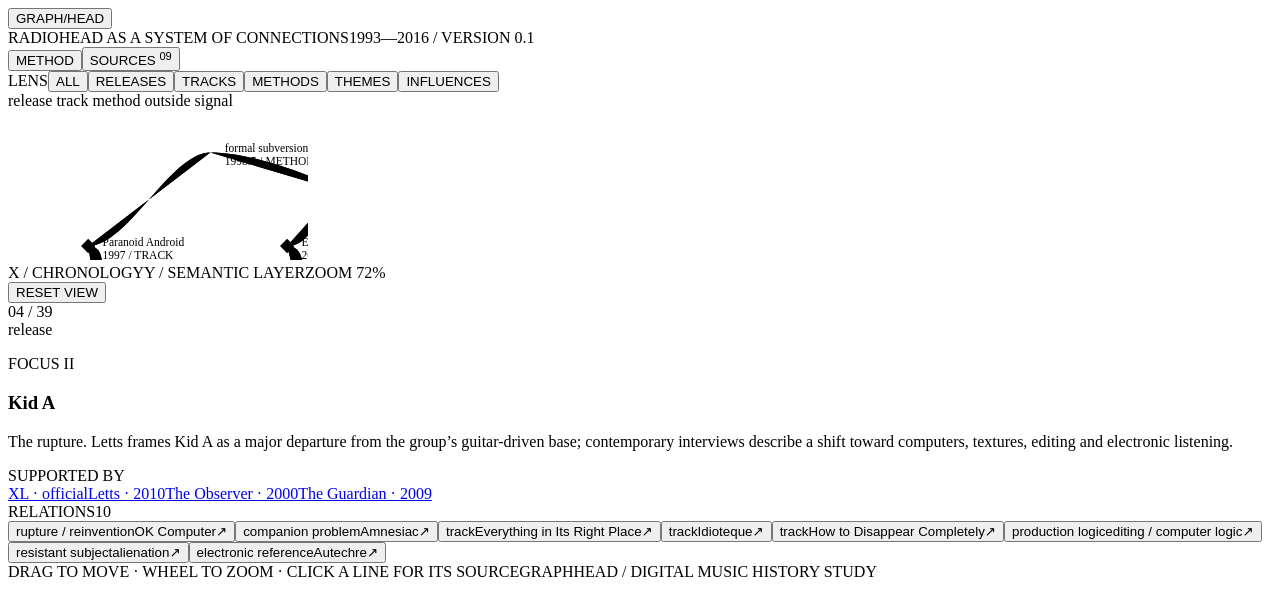
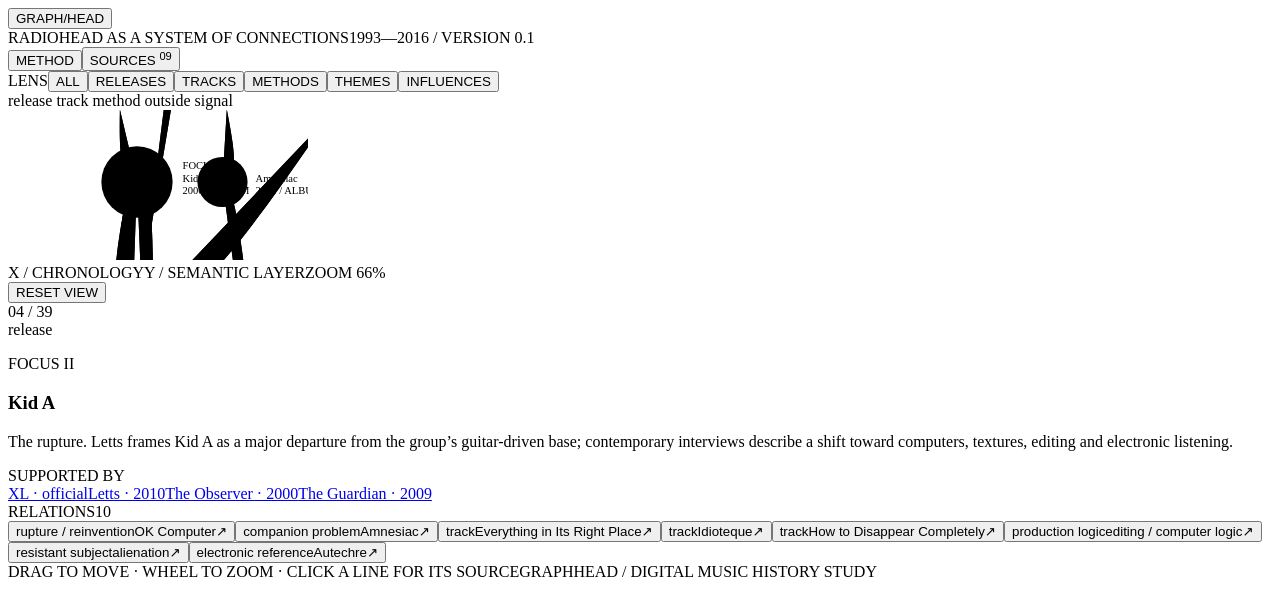
Before and after one commit to Hyenadoon/GraphHead, a React (Vite) app: page / in a window 1280 px wide. Shown: the top 616 px of the page. Built offline with nearby package versions, Linux system fonts and the light colour scheme; the HTML template or start-up script is replaced by a standard one.

Commit message:
Give the graph more spatial breathing room

```diff
--- a/src/Graph.tsx
+++ b/src/Graph.tsx
@@ -1,4 +1,4 @@
-import { useMemo, useRef, useState } from 'react'
+import { useEffect, useMemo, useRef, useState } from 'react'
 import type { GraphEdge, GraphNode, NodeKind } from './types'
 
 type Props = {
@@ -17,8 +17,9 @@
 const YEAR_START = 1993
 const YEAR_END = 2016
 const X_START = 220
-const X_END = 2450
-const LANE_Y = [170, 300, 455, 610, 745, 885, 1015, 1145]
+const X_END = 3200
+const LANE_Y = [170, 370, 590, 810, 1030, 1250, 1470, 1690]
+const AXIS_Y = 1815
 
 const kindClass: Record<NodeKind, string> = {
   album: 'album',
@@ -60,7 +61,7 @@
 export default function Graph({ nodes, edges, filter, selectedNodeId, selectedEdgeId, onNodeSelect, onEdgeSelect }: Props) {
   const svgRef = useRef<SVGSVGElement>(null)
   const dragRef = useRef<{ x: number; y: number; viewX: number; viewY: number } | null>(null)
-  const [view, setView] = useState<View>({ x: -340, y: -80, scale: 0.72 })
+  const [view, setView] = useState<View>({ x: -270, y: -80, scale: 0.56 })
   const [hoveredNodeId, setHoveredNodeId] = useState<string | null>(null)
   const [hoveredEdgeId, setHoveredEdgeId] = useState<string | null>(null)
 
@@ -127,7 +128,7 @@
     const p = pointMap.get(node.id)
     if (!p || !svgRef.current) return
     const rect = svgRef.current.getBoundingClientRect()
-    const scale = Math.max(view.scale, 0.82)
+    const scale = Math.max(view.scale, 0.7)
     setView({
       scale,
       x: rect.width * 0.43 - p.x * scale,
@@ -135,6 +136,23 @@
     })
     onNodeSelect(node)
   }
+
+  useEffect(() => {
+    const node = nodes.find((item) => item.id === selectedNodeId)
+    const p = node ? pointMap.get(node.id) : null
+    const svg = svgRef.current
+    if (!p || !svg) return
+
+    const rect = svg.getBoundingClientRect()
+    setView((prev) => {
+      const scale = Math.max(prev.scale, 0.66)
+      return {
+        scale,
+        x: rect.width * 0.43 - p.x * scale,
+        y: rect.height * 0.48 - p.y * scale,
+      }
+    })
+  }, [selectedNodeId, nodes, pointMap])
 
   const years = [1993, 1995, 1997, 2000, 2001, 2003, 2007, 2011, 2016]
 
@@ -160,21 +178,21 @@
         </defs>
 
         <g transform={`translate(${view.x} ${view.y}) scale(${view.scale})`}>
-          <text className="ghost-title" x="180" y="1020">RADIOHEAD</text>
-          <text className="ghost-subtitle" x="188" y="1070">EXPECTATION / DISRUPTION / RETURN</text>
+          <text className="ghost-title" x="180" y="1570">RADIOHEAD</text>
+          <text className="ghost-subtitle" x="188" y="1620">EXPECTATION / DISRUPTION / RETURN</text>
 
           {years.map((year) => {
             const x = yearToX(year)
             return (
               <g key={year} className="year-guide">
-                <line x1={x} y1={95} x2={x} y2={1210} />
-                <text x={x + 12} y={1244}>{year}</text>
+                <line x1={x} y1={95} x2={x} y2={AXIS_Y} />
+                <text x={x + 12} y={AXIS_Y + 34}>{year}</text>
               </g>
             )
           })}
 
-          <line className="time-axis" x1={X_START} y1="1210" x2={X_END} y2="1210" />
-          <text className="axis-title" x={X_START} y="1280">TIME →</text>
+          <line className="time-axis" x1={X_START} y1={AXIS_Y} x2={X_END} y2={AXIS_Y} />
+          <text className="axis-title" x={X_START} y={AXIS_Y + 70}>TIME →</text>
 
           <g className="lane-labels">
             <text x="38" y={LANE_Y[0] + 4}>METHOD</text>
@@ -261,7 +279,7 @@
         <span>Y / SEMANTIC LAYER</span>
         <span>ZOOM {Math.round(view.scale * 100)}%</span>
       </div>
-      <button className="reset-view" onClick={() => setView({ x: -340, y: -80, scale: 0.72 })}>RESET VIEW</button>
+      <button className="reset-view" onClick={() => setView({ x: -270, y: -80, scale: 0.56 })}>RESET VIEW</button>
     </div>
   )
 }
```
